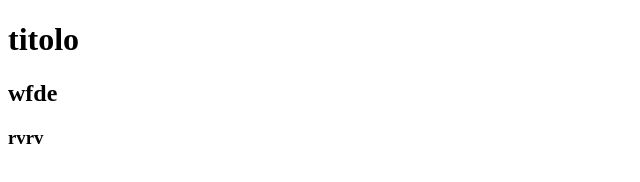
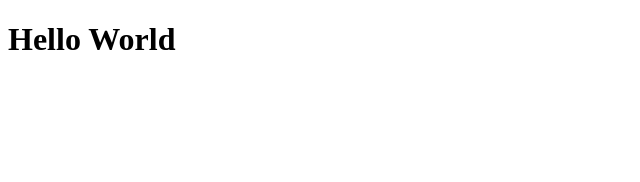
Before and after one commit to Paolo-dev-it/htmlcss-hello, a plain HTML site: page index.html in a window 1280 px wide. Shown: the whole page, without its empty margins (0-640 px from the left). Drawn offline with Linux system fonts and the light colour scheme.

Commit message:
Ho inserito il titolo "Hello World"

```diff
--- a/index.html
+++ b/index.html
@@ -7,8 +7,6 @@
     <title>Document</title>
 </head>
 <body>
-    <h1>titolo</h1>
-    <h2>wfde</h2>
-    <h3>rvrv</h3>
+    <h1>Hello World</h1>
 </body>
 </html>
```
